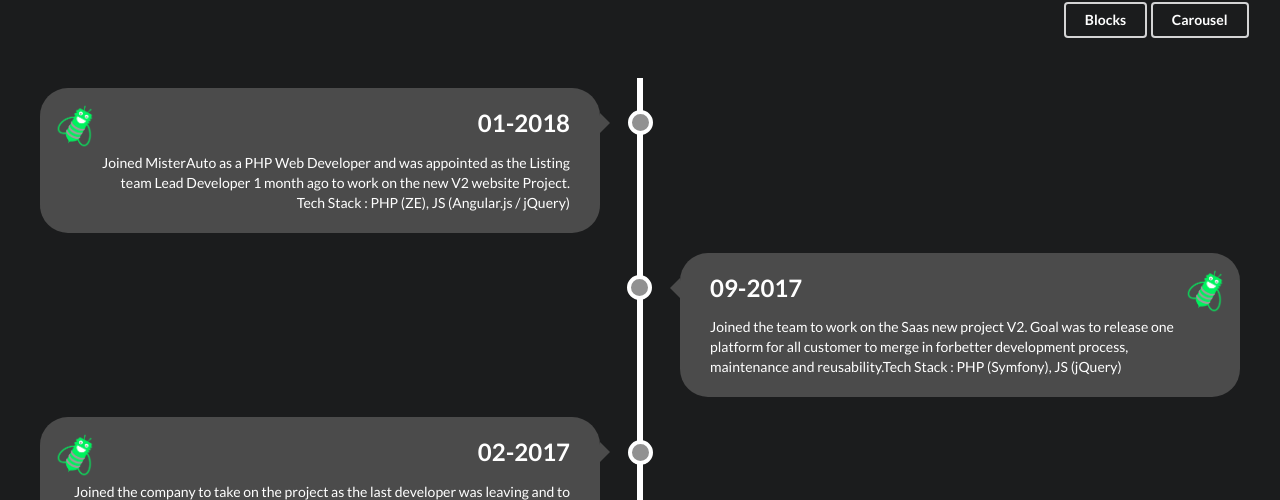
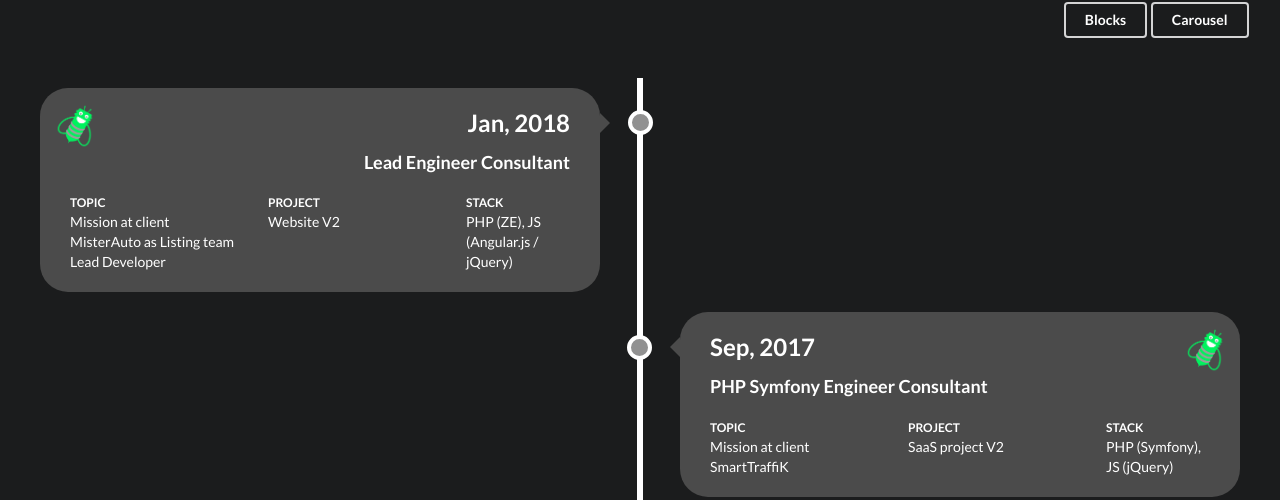
Before and after one commit to arca223/vuejs-nodejs-portfolio, a Vue app: page /experiences in a window 1280 px wide. Both pictures are taken after a click on the button "Timeline". Shown: the part 300-800 px from the top of the page. Built offline with nearby package versions, Linux system fonts and the light colour scheme; what vue-dayjs would draw is missing.

Commit message:
Upgrading timeline tile display and apprenticeship content

```diff
--- a/src/components/jobs/Timeline.vue
+++ b/src/components/jobs/Timeline.vue
@@ -11,8 +11,29 @@
                     <div class="content">
                         <img class="timeline-logo"
                              :src="experience.companyLogoSrc"/>
-                        <h2>{{ experience.start.format('MM-YYYY') }}</h2>
-                        <p v-html="experience.summary"></p>
+                        <div :class='(index%2 === 0) ? "text-left" : "text-right"'>
+                            <h2 class="ui inverted header timeline-tile-header">
+                                {{ experience.start.format('MMM, YYYY') }}
+                            </h2>
+                            <h3 class="ui inverted header timeline-tile-header">
+                                {{ experience.name }}
+                            </h3>
+                        </div>
+                        <div class="ui grid timeline-tile-content">
+                            <div class="six wide column">
+                                <h5 class="ui inverted sub header">topic</h5>
+                                <p v-html="experience.summary.topic"></p>
+                            </div>
+                            <div class="six wide column">
+                                <h5 class="ui inverted sub header">project</h5>
+                                <p v-html="experience.summary.project"></p>
+                            </div>
+                            <div class="four wide column">
+                                <h5 class="ui inverted sub header">stack</h5>
+                                <p v-html="experience.summary.stack"></p>
+                            </div>
+                        </div>
+
                     </div>
                 </div>
 
@@ -136,16 +157,24 @@
         border-radius: 2em;
     }
 
+    .content .timeline-tile-header {
+        margin: 0 0 0.5em 0;
+    }
+
+    .content .timeline-tile-content {
+        margin-top: 0.5em;
+    }
+
     .content h2 {
         margin-top: 0;
     }
 
     /* aligning next to the timeline */
-    .right div[class="content"] {
+    .text-right {
         text-align: left;
     }
 
-    .left div[class="content"] {
+    .text-left {
         text-align: right;
     }
 
--- a/src/stores/experiences.js
+++ b/src/stores/experiences.js
@@ -18,9 +18,14 @@ export const experiences = [
             "- Development envs are on distant dockers, managed by DevOps<br />" +
             "- R&D : Each friday afternoon of a sprint (2 Weeks), allowed me to discover and get into MeteorJS, ReactJS, ES6, and VueJS<br />" +
             "Team composed of 3 Dev + Lead Tech (total of 5 teams)<br />",
-        summary: "Joined MisterAuto as a PHP Web Developer and was " +
-            "appointed as the Listing team Lead Developer 1 month ago to work on the new V2 website Project. <br />" +
-            "Tech Stack : PHP (ZE), JS (Angular.js / jQuery)"
+        summary: {
+            fullSummary: "Topic : Mission at client MisterAuto as Listing team Lead Developer<br />" +
+                "Project : Website V2<br />" +
+                "Tech Stack : PHP (ZE), JS (Angular.js / jQuery)",
+            topic: "Mission at client MisterAuto as Listing team Lead Developer",
+            project: "Website V2",
+            stack: "PHP (ZE), JS (Angular.js / jQuery)"
+        }
     },
     {
         name: "PHP Symfony Engineer Consultant",
@@ -38,9 +43,14 @@ export const experiences = [
             "- Agility with all processes with the dev team and the PO<br />" +
             "- Code reviewing and resolving conflicts, peer-coding with teammates from both backend and frontend<br />" +
             "Team composed of 4 backend dev, 3 frontend dev, 1 PO, 1QA, 1 CTO<br />",
-        summary: "Joined the team to work on the Saas new project V2. Goal was to release one platform for all customer to merge in for" +
-            "better development process, maintenance and reusability." +
-            "Tech Stack : PHP (Symfony), JS (jQuery)"
+        summary: {
+            fullSummary: "Topic : Mission at client SmartTraffiK<br />" +
+                "Project : SaaS project V2<br />" +
+                "Tech Stack : PHP (Symfony), JS (jQuery)",
+            topic: "Mission at client SmartTraffiK",
+            project: "SaaS project V2",
+            stack: "PHP (Symfony), JS (jQuery)"
+        }
     },
     {
         name: "PHP Symfony Engineer Consultant",
@@ -59,9 +69,14 @@ export const experiences = [
             "Opening new connections and managing existing ones (around 100 partners such as Booking.com, Airbnb, Expedia..)<br />" +
             "Regular meeting between Support and ITs to express needs; find solutions and prioritize developments or fixes<br />" +
             "Code review + test<br />",
-        summary: "Joined the company to take on the project as the last developer was leaving and " +
-            "to work on keeping the whole stack alive with developing new features and fixing actual projects." +
-            "Tech Stack : PHP (Internal Framework + Symfony), JS (jQuery)"
+        summary: {
+            fullSummary: "Topic : Mission at client Xotelia<br />" +
+                "Project : Take on the project as main developer<br />" +
+                "PHP (Internal Framework + Symfony), JS (jQuery)",
+            topic: "Mission at client Xotelia",
+            project: "Take on the project as main developer",
+            stack: "PHP (Internal Framework + Symfony), JS (jQuery)"
+        }
     },
     {
         name: "PHP Engineer Consultant",
@@ -77,9 +92,14 @@ export const experiences = [
             "The new big project should have been a PHP Symfony brand new project, " +
             "such as why I was recruited but ended up being a .NET patch of the old website. " +
             "I took the opportunity to join Abbeal at that time to match my expectation and my skills",
-        summary: "Joined a new client (LDLC) to take on the pro website as the last developer was leaving. " +
-            "Worked on few fix bugs and few features before joining new opportunity at Abbeal." +
-            "Tech Stack : PHP (Internal Framework), JS (jQuery)"
+        summary: {
+            fullSummary: "Topic : Mission at client LDLC<br />" +
+                "Project : Take on the pro website as main developer<br />" +
+                "Tech Stack : PHP (Internal Framework), JS (jQuery)",
+            topic: "Mission at client LDLC",
+            project: "Take on the pro website as main developer",
+            stack: "PHP (Internal Framework), JS (jQuery)"
+        }
     },
     {
         name: "PHP Engineer Apprentice",
@@ -87,16 +107,29 @@ export const experiences = [
         client: "",
         companyLogoSrc: "assets/img/companies/logo-cnrs.png",
         clientLogoSrc: "",
-        start: dayjs(new Date(2013, 9, 1)),
-        end: dayjs(new Date(2016, 9, 1)),
-        description: "Transfer and taking in hand the project LDLC.PRO with an internal PHP framework<br />" +
-            "Setting up Git + Jenkins<br />" +
-            "Small project to simplify Sales team<br />" +
-            "The new big project should have been a PHP Symfony brand new project, " +
-            "such as why I was recruited but ended up being a .NET patch of the old website. " +
-            "I took the opportunity to join Abbeal at that time to match my expectation and my skills",
-        summary: "Joined to take on the pro website as the last developer was leaving. " +
-            "Worked on few fix bugs and few features before joining new opportunity at Abbeal." +
-            "Tech Stack : PHP (Internal Framework), JS (jQuery)"
+        start: dayjs(new Date(2013, 8, 1)),
+        end: dayjs(new Date(2016, 8, 1)),
+        description: "As I joined my Engineer school as an Apprentice, I've choosen the CCSD/CNRS company " +
+            "for three years of collaboration<br />" +
+            "I have been working on three different projects each year to improve myself in the web technologies<br />" +
+            "<u><b>First year :</b></u><br />" +
+            "Developing a backoffice to manage thumbnails hosted by the main project (HAL) " +
+            "(snapshots showing content of documents). I developed both the UI, the features and made a tool to " +
+            "manage and see status of all the thumbnails above the DB<br />" +
+            "<u><b>Second year :</b></u><br />" +
+            "Had the opportunity to try and work as DevOps, I managed the whole IT machines corpus " +
+            "to upgrade from an old deployment tool to a newer one, SaltStack. I migrated the existing modules " +
+            "and developped new ones<br />" +
+            "<u><b>Third Year :</b></u><br />" +
+            "I developed on Symfony a module to plug on an existing website (Sciencesconf.org) and " +
+            "create, manage, update the schedule of the conferences/colloques",
+        summary: {
+            fullSummary: "Topic : Three years apprenticeship as an Engineer at CCSD/CNRS<br />" +
+                "Projects : Three projects (each year) focused on web development" +
+                "Tech Stack : PHP (Vanilla + Symfony), JS (jQuery)",
+            topic: "Three years apprenticeship as an Engineer at CCSD/CNRS",
+            project: "Three projects (each year) focused on web development",
+            stack: "PHP (Vanilla + Symfony), JS (jQuery)"
+        },
     }
 ];
```
